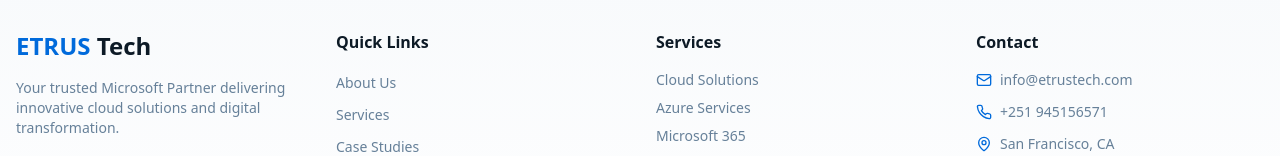
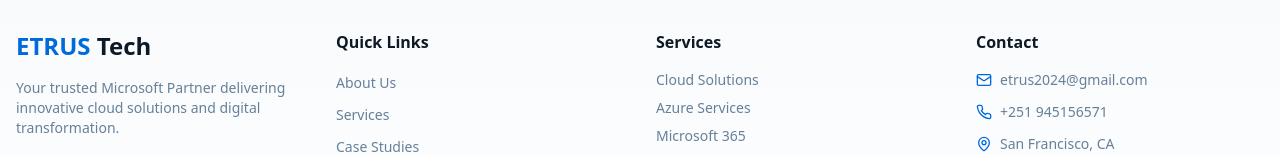
Before and after one commit to melaku468/etrusmsoft, a React (Vite) app: page / in a window 1280 px wide. Shown: the part 3490-3646 px from the top of the page. Built offline with nearby package versions, Linux system fonts and the light colour scheme; the HTML template or start-up script is replaced by a standard one.

Commit message:
Update email address

```diff
--- a/src/components/Footer.tsx
+++ b/src/components/Footer.tsx
@@ -57,7 +57,7 @@ const Footer = () => {
             <ul className="space-y-3">
               <li className="flex items-center gap-2 text-sm text-muted-foreground">
                 <Mail className="h-4 w-4 text-primary" />
-                info@etrustech.com
+                etrus2024@gmail.com
               </li>
               <li className="flex items-center gap-2 text-sm text-muted-foreground">
                 <Phone className="h-4 w-4 text-primary" />
```
